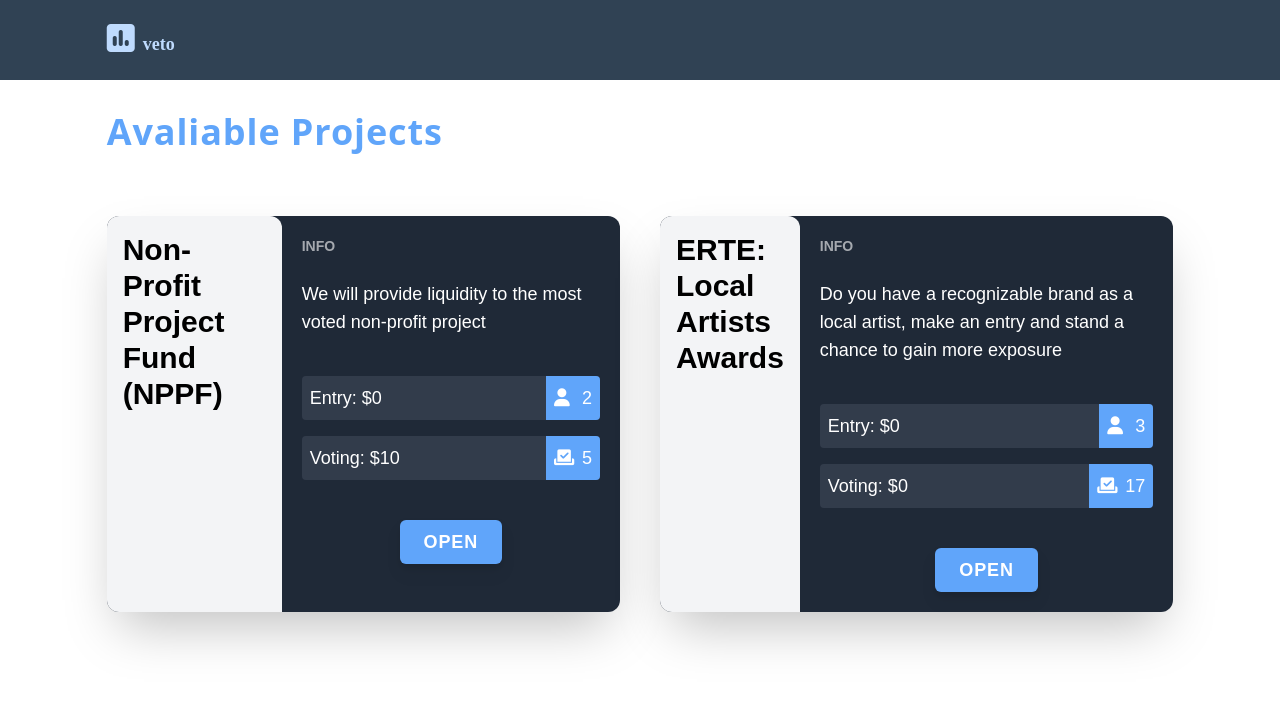
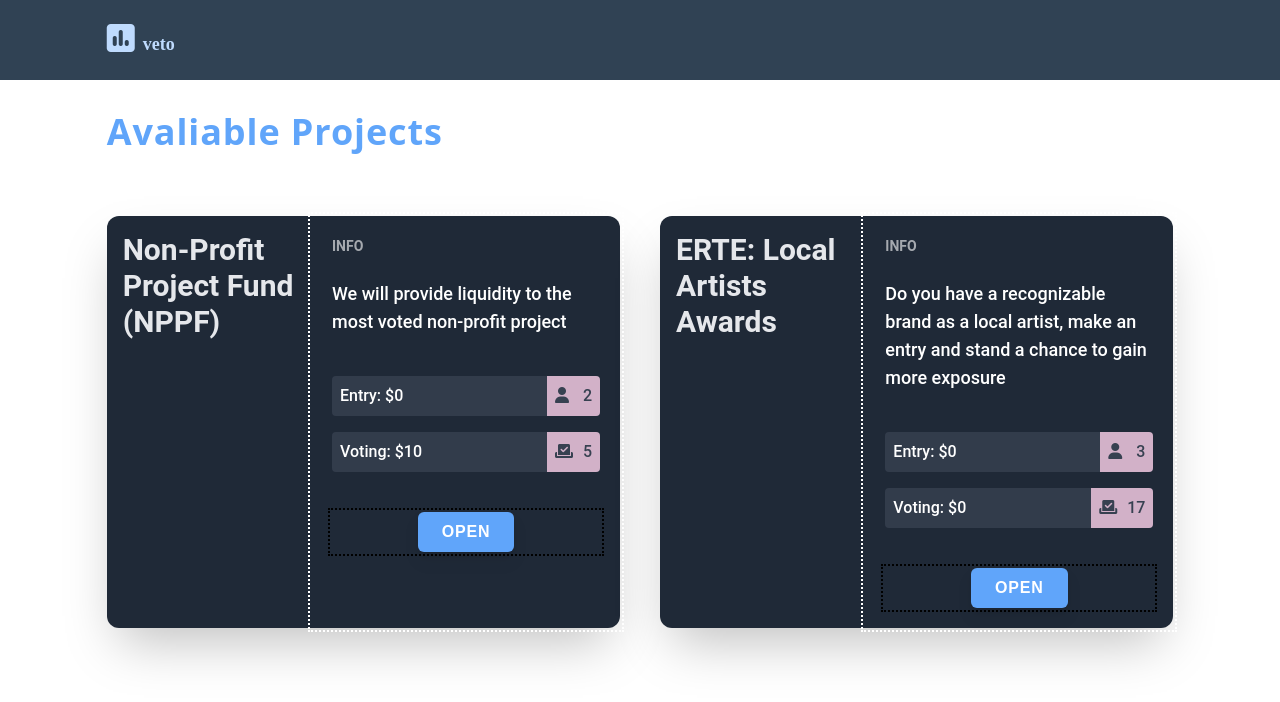
Before and after one commit to Emmanuel-Develops/voting-celo-blockchain-app, a React (Create React App) app: page /dashboard in a window 1280 px wide. Shown: the top 702 px of the page. Built offline with nearby package versions, Linux system fonts and the light colour scheme; the HTML template or start-up script is replaced by a standard one.

Commit message:
updated readme

```diff
--- a/src/components/Grid.jsx
+++ b/src/components/Grid.jsx
@@ -13,17 +13,18 @@ function Grid() {
 
     }, [])
 
-    console.log(projects)
     return (
 
         projects ?
         <section className="grid my-5 grid-cols-1 gap-4 lg:gap-10 lg:grid-cols-2">
             {projects.map((project) =>
-                <div key={project.index} className="flex flex-col md:flex-row justify-items-stretch font-bc text-white md:text-xl font-medium shadow-2xl rounded-xl bg-gray-800">
-                    <div className='bg-gray-100 text-black text2xl md:text-3xl p-2 md:p-4  md:w-1/2 font-bold rounded-t-xl md:rounded-l-xl'>
-                        {project.name}
+                <div key={project.index} className="flex flex-col md:flex-row justify-items-stretch font-roboto text-white md:text-xl font-medium shadow-2xl rounded-xl bg-gray-800">
+                    <div className='p-3 text-gray-200 text2xl md:text-3xl p-2 md:p-4 font-bold sm:rounded-t-xl md:rounded-l-xl md:w-2/5'>
+                        <div className="h-full">
+                            {project.name}
+                        </div>
                     </div>
-                    <div className="p-5 rounded-r-lg h-100 text-md md:text-lg md:w-100">
+                    <div className="p-5 h-100 text-sm md:text-base md:w-3/5 outline-white">
                         <div className="">
                             <p className="font-bold text-sm opacity-60 mb-6">INFO</p>
                             <p className="mb-6 md:mb-10 text-md md:text-lg">{project.info}</p>
@@ -31,9 +32,9 @@ function Grid() {
 
                         {/* <div className="w-90 bg-red-400 h-1 rounded opacity-60 my-5"></div> */}
 
-                        <div className="flex justify-between items-center mb-4 bg-gray-700 bg-opacity-80 rounded pl-2">
+                        <div className="flex relative justify-between items-center mb-4 bg-gray-700 bg-opacity-80 rounded pl-2">
                             <div className="">Entry: ${project.costToEntry}</div>
-                            <div className="bg-blue-400 px-2 py-2 rounded-r">
+                            <div className="bg-pink-200 bg-opacity-80 text-gray-700 px-2 py-2 rounded-r">
                                 <i class="fa-solid fa-user w-5"></i>
                                 <span className="ml-2">{project.contestants.length}</span>
                             </div>
@@ -41,13 +42,13 @@ function Grid() {
 
                         <div className="flex justify-between items-center mb-10 bg-gray-700 bg-opacity-80 rounded pl-2">
                             <div className="">Voting: ${project.costToVote}</div>
-                            <div className="bg-blue-400 px-2 py-2 rounded-r">
+                            <div className="bg-pink-200 bg-opacity-80 text-gray-700 px-2 py-2 rounded-r">
                                 <i class="fa-solid fa-check-to-slot w-5"></i>
                                 <span className="ml-2">{project.contestants.reduce((a,b) => a + b.votes, 0)}</span>
                             </div>
                         </div>
 
-                        <div className="grid place-items-center h-100 relative bottom-0">
+                        <div className="grid place-items-center h-100 relative outline-black top">
                             <ButtonRoute route={`dashboard/${project.index}`} id={project.index} text={'OPEN'} />
                         </div>
 
--- a/src/hooks/useScroll.js
+++ b/src/hooks/useScroll.js
@@ -1,4 +1,4 @@
-import { useState, useEffect, useCallback } from 'react';
+import { useState, useEffect } from 'react';
 
 export const useScroll = () => {
 
```
Also changed, not shown: 1 other file (tests, documents, lock files or other folders).
